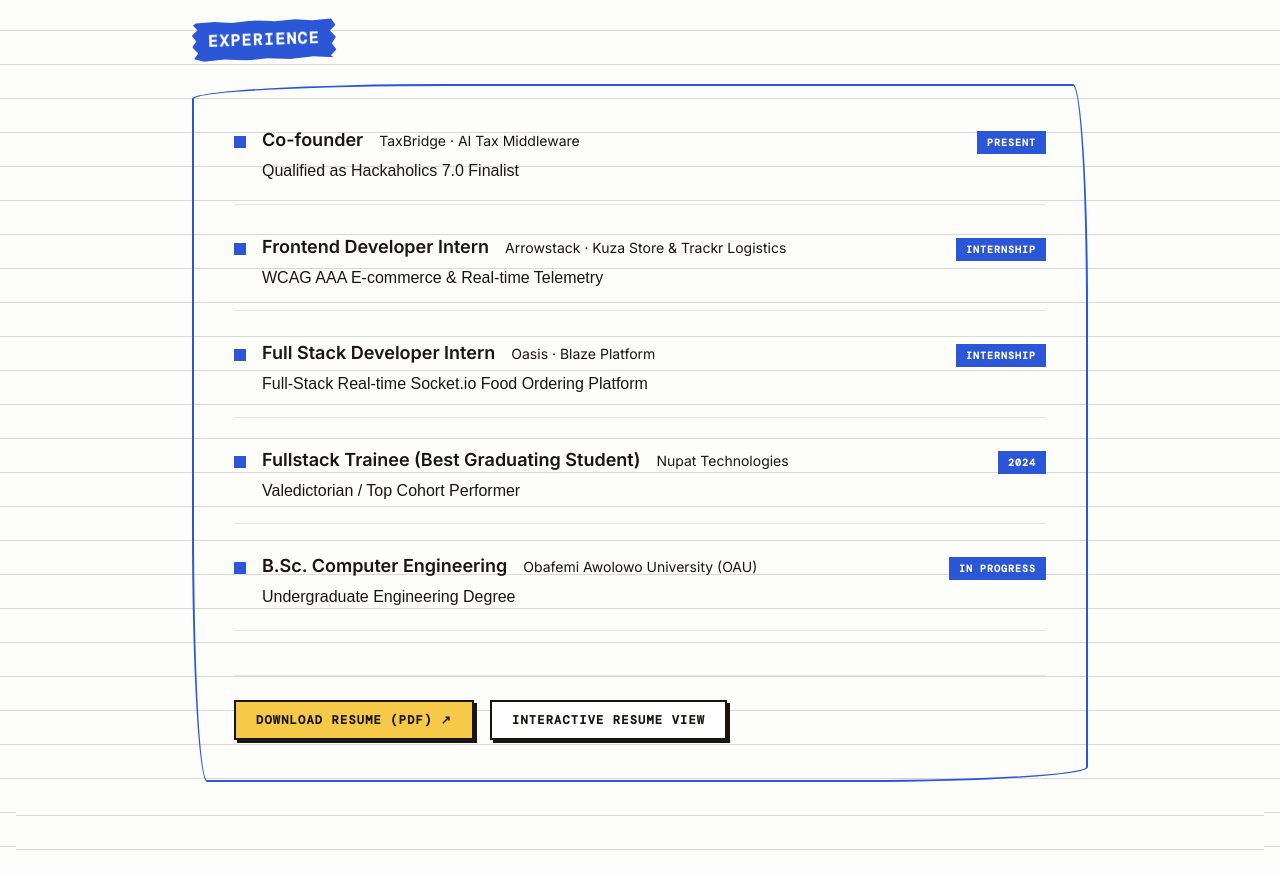
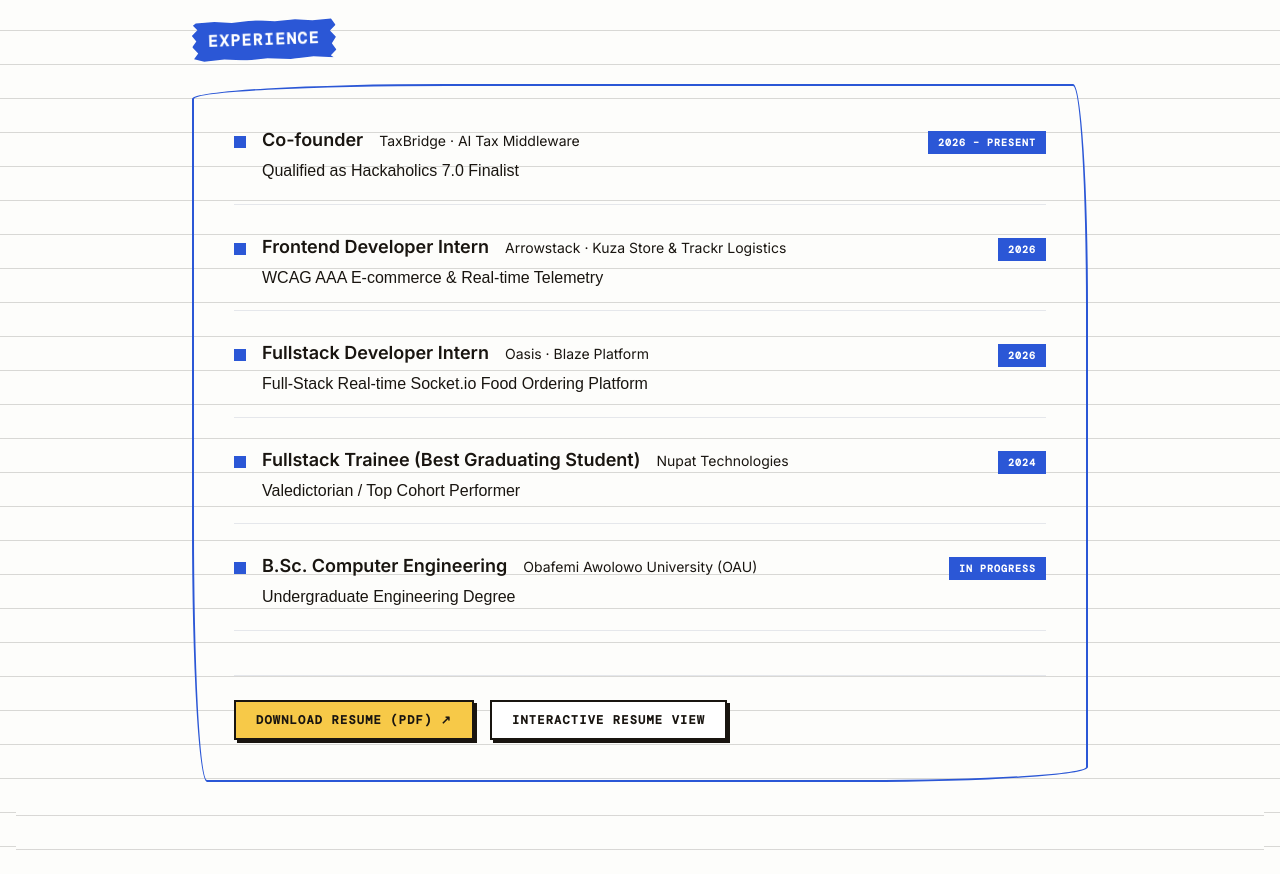
Before and after one commit to adeyanjufuhad/portfolio, a React (Vite) app: page /about in a window 1280 px wide. Shown: the part 3800-4674 px from the top of the page. Built offline with nearby package versions, Linux system fonts and the light colour scheme; the HTML template or start-up script is replaced by a standard one; a web font is replaced by a local one.

Commit message:
fix: update resume timeline dates to 2026 and replace with corrected PDF

```diff
--- a/src/data/portfolioData.js
+++ b/src/data/portfolioData.js
@@ -121,19 +121,19 @@
       {
         role: "Co-founder",
         company: "TaxBridge · AI Tax Middleware",
-        period: "Present",
+        period: "2026 – Present",
         note: "Qualified as Hackaholics 7.0 Finalist"
       },
       {
         role: "Frontend Developer Intern",
         company: "Arrowstack · Kuza Store & Trackr Logistics",
-        period: "Internship",
+        period: "2026",
         note: "WCAG AAA E-commerce & Real-time Telemetry"
       },
       {
-        role: "Full Stack Developer Intern",
+        role: "Fullstack Developer Intern",
         company: "Oasis · Blaze Platform",
-        period: "Internship",
+        period: "2026",
         note: "Full-Stack Real-time Socket.io Food Ordering Platform"
       },
       {
@@ -575,7 +575,7 @@
       {
         company: "TaxBridge",
         role: "Co-founder, ML Engineer & Infrastructure Lead",
-        period: "2024 – Present",
+        period: "2026 – Present",
         location: "Lagos, Nigeria",
         tagline: "AI-powered Tax Compliance Middleware",
         highlights: [
@@ -587,7 +587,7 @@
       {
         company: "Arrowstack",
         role: "Frontend Developer Intern",
-        period: "2024",
+        period: "2026",
         location: "Remote",
         tagline: "Product Internship",
         highlights: [
@@ -598,7 +598,7 @@
       {
         company: "Oasis",
         role: "Fullstack Developer Intern",
-        period: "2024",
+        period: "2026",
         location: "Remote",
         tagline: "Product Internship",
         highlights: [
@@ -648,7 +648,7 @@
         isLive: true,
         liveUrl: "https://agrofinis.com.ng",
         githubUrl: "https://github.com/adeyanjufuhad/AgroFinis",
-        stack: "React · Supabase · FastAPI",
+        stack: "React · Supabase · FastAPI | 2026 – Present",
         highlights: [
           "Real-time weather data, AI crop advisory, and commodity market listings for Nigerian farmers.",
           "Listed on Orynth (Solana-based product discovery) under ticker AGRF; live at agrofinis.com.ng."
@@ -659,7 +659,7 @@
         isLive: true,
         liveUrl: "https://luxe-estate.vercel.app",
         githubUrl: "https://github.com/adeyanjufuhad/Luxe_Estate",
-        stack: "React · Node.js · MongoDB · Tailwind CSS",
+        stack: "React · Node.js · MongoDB · Tailwind CSS | 2026",
         highlights: [
           "Full-stack luxury property listing portal for the UK market with property search, filters, and detailed listing views.",
           "Built a Node.js / MongoDB backend for property data management with a fully responsive React frontend."
@@ -687,7 +687,7 @@
     ],
     certifications: [
       {
-        name: "Fullstack Developer Training — Nupat Technologies",
+        name: "Fullstack Developer Training — Nupat Technologies, 2024",
         issuer: "Best Graduating Student"
       }
     ]
```
Also changed, not shown: 2 other files (tests, documents, lock files or other folders).
